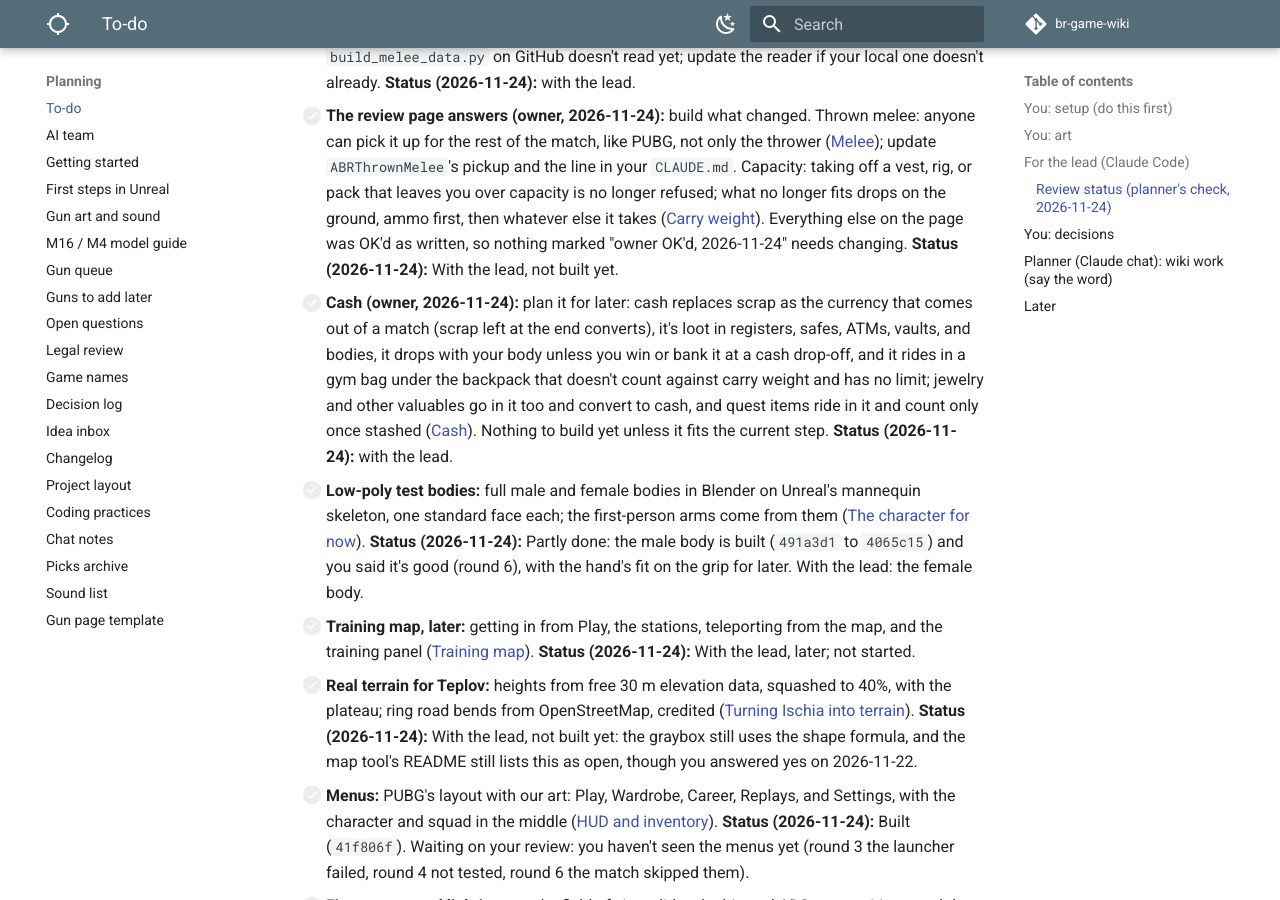
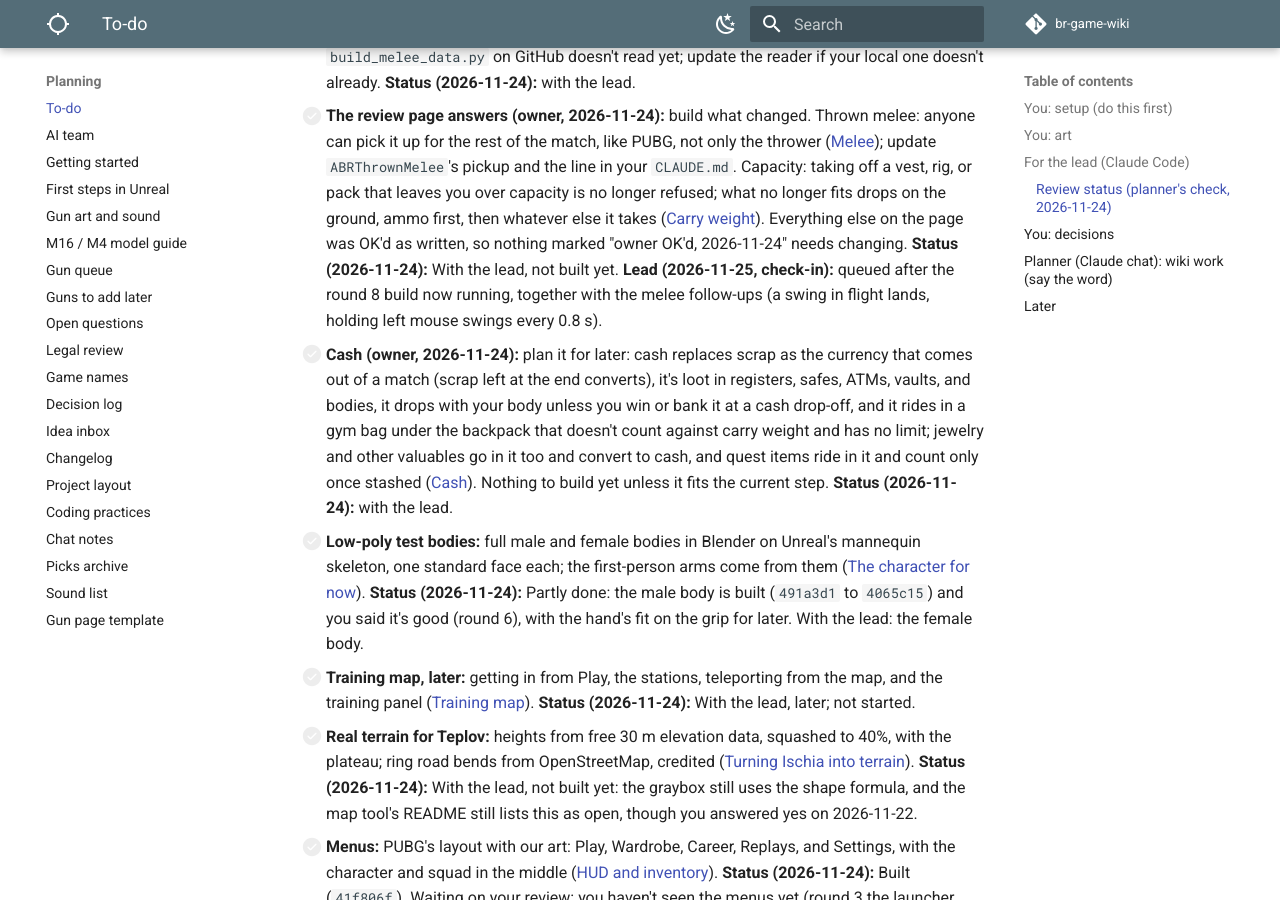
Before and after one commit to DerrickSpartan1/br-game-wiki, an MkDocs documentation site: the page built from docs/planning/to-do.md, in a window 1280 px wide and 900 px high, scrolled down 30578 px. Built offline with MkDocs 1.6.1 and Material for MkDocs 9.7.7, drawn with Linux system fonts in a browser that asks for light colours; comment, search, counter and statistics services are not loaded.

Commit message:
Lead check-in: review page answers and melee follow-ups queued
Co-Authored-By: Claude Opus 5.5 <noreply@anthropic.com>

```diff
--- a/docs/planning/to-do.md
+++ b/docs/planning/to-do.md
@@ -342,7 +342,7 @@ Then the build order that's left:
 - [ ] **Coding practices (owner, 2026-11-24):** read [Coding practices](coding-practices.md) and follow it from now on. Add its checklist to the reviewer's instructions (`.claude/agents/reviewer.md`) and a short pointer in your `CLAUDE.md` under Code style, so every code step is checked against it. Then work through "What to fix" at the bottom of the page, one commit each, in that order, confirming each point first (the planner read the code but couldn't build it): template leftovers, log categories, the first tests, shared Python helpers, raw pointers, asset paths; split big files and rename the `Shooter*` classes as you touch them, not all at once. Each fix goes on the playtest checklist only if it changes something the owner can see. **Status (2026-11-24):** with the lead. Done and on GitHub (checked 19:45): the checklist in the reviewer's instructions and CLAUDE.md (`170d743`); 1, template leftovers removed, about 2,000 lines (`967c9cc`); 2, log categories per system, no LogTemp left (`87b506d`); 3, the first tests, 54 automation specs and 11 generator tests run by `Tools/Tests/Run-Tests.ps1` (`57f344a`); none of these change anything you can see, so none go on the playtest checklist. Next: 4, shared Python helpers.
 - [ ] **Chat notes (owner, 2026-11-24):** after each chat with the owner (phone or PC), add a short dated entry under **Lead chat** on [Chat notes](chat-notes.md): what he asked or decided (his words for decisions), what you changed, and what's open. Game only, no transcripts. Read the newest entries at each check-in; the check-in prompt now says so. **Status (2026-11-24):** the lead added its first notes; it keeps them after each chat.
 - [ ] **Round 9 picks (owner, 2026-11-24):** everything on the round 9 page is now the owner's call, so nothing marked "our pick" there needs changing, except: with automatic opening off, never pulling means you hit the ground and die (no reserve chute) ([Parachutes](../systems/match-flow.md#parachutes)); stopping a one-at-a-time reload partway through a round goes back to the last saved step, so that round doesn't finish ([Staged reloads](../systems/handling.md#staged-reloads)); and every player starts with a customizable belt that gives the 50 of the no-gear 70 (details still open, [Carry weight](../systems/armor.md#carry-weight)). Also: the Melee table's "Time between swings" cell now reads "0.8 s, shared by swings and quick hits", which `build_melee_data.py` on GitHub doesn't read yet; update the reader if your local one doesn't already. **Status (2026-11-24):** with the lead.
-- [ ] **The review page answers (owner, 2026-11-24):** build what changed. Thrown melee: anyone can pick it up for the rest of the match, like PUBG, not only the thrower ([Melee](../systems/gameplay.md#melee)); update `ABRThrownMelee`'s pickup and the line in your `CLAUDE.md`. Capacity: taking off a vest, rig, or pack that leaves you over capacity is no longer refused; what no longer fits drops on the ground, ammo first, then whatever else it takes ([Carry weight](../systems/armor.md#carry-weight)). Everything else on the page was OK'd as written, so nothing marked "owner OK'd, 2026-11-24" needs changing. **Status (2026-11-24):** With the lead, not built yet.
+- [ ] **The review page answers (owner, 2026-11-24):** build what changed. Thrown melee: anyone can pick it up for the rest of the match, like PUBG, not only the thrower ([Melee](../systems/gameplay.md#melee)); update `ABRThrownMelee`'s pickup and the line in your `CLAUDE.md`. Capacity: taking off a vest, rig, or pack that leaves you over capacity is no longer refused; what no longer fits drops on the ground, ammo first, then whatever else it takes ([Carry weight](../systems/armor.md#carry-weight)). Everything else on the page was OK'd as written, so nothing marked "owner OK'd, 2026-11-24" needs changing. **Status (2026-11-24):** With the lead, not built yet.  **Lead (2026-11-25, check-in):** queued after the round 8 build now running, together with the melee follow-ups (a swing in flight lands, holding left mouse swings every 0.8 s).
 - [ ] **Cash (owner, 2026-11-24):** plan it for later: cash replaces scrap as the currency that comes out of a match (scrap left at the end converts), it's loot in registers, safes, ATMs, vaults, and bodies, it drops with your body unless you win or bank it at a cash drop-off, and it rides in a gym bag under the backpack that doesn't count against carry weight and has no limit; jewelry and other valuables go in it too and convert to cash, and quest items ride in it and count only once stashed ([Cash](../systems/crafting.md#cash)). Nothing to build yet unless it fits the current step. **Status (2026-11-24):** with the lead.
 - [ ] **Low-poly test bodies:** full male and female bodies in Blender on Unreal's mannequin skeleton, one standard face each; the first-person arms come from them ([The character for now](../systems/gameplay.md#the-character-for-now)). **Status (2026-11-24):** Partly done: the male body is built (`491a3d1` to `4065c15`) and you said it's good (round 6), with the hand's fit on the grip for later. With the lead: the female body.
 - [ ] **Training map, later:** getting in from Play, the stations, teleporting from the map, and the training panel ([Training map](../systems/gameplay.md#training-map)). **Status (2026-11-24):** With the lead, later; not started.
```
